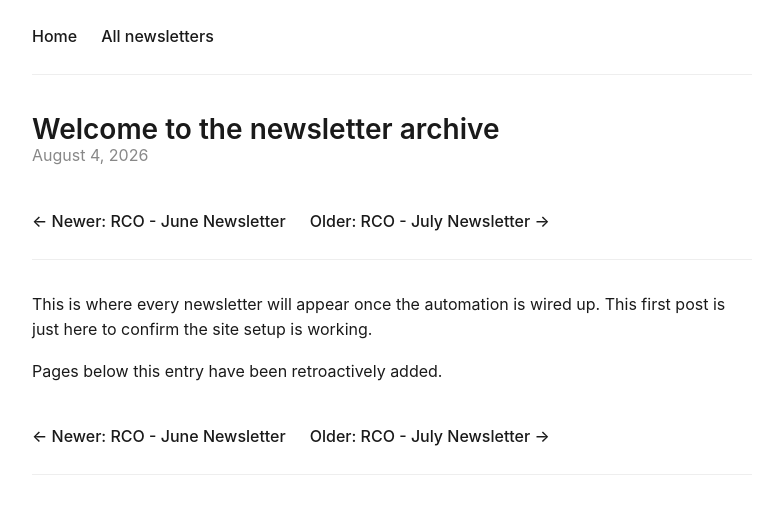
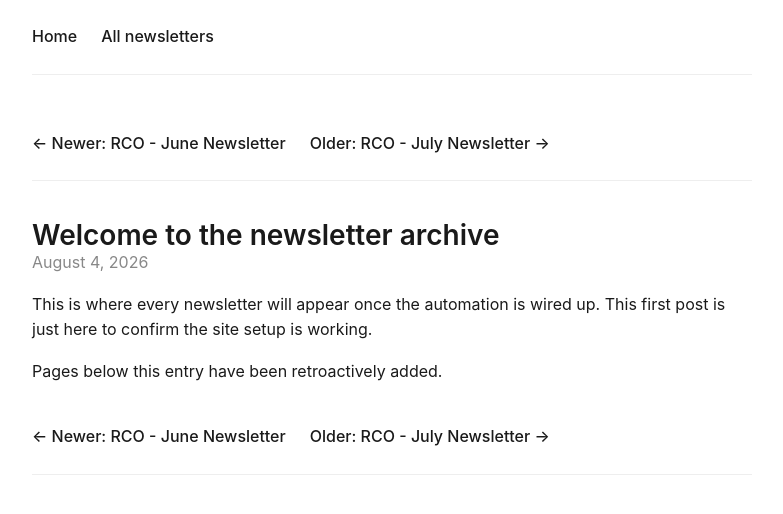
Before and after one commit to Raices-Cyber-Org/newsletter-archive, a Jekyll site: the page built from _posts/2026-07-22-welcome.md, in a window 1280 px wide. Shown: the top 514 px of the page, without its empty margins (248-1031 px from the left). Built offline with Jekyll 4.4.1, drawn with Linux system fonts in a browser that asks for light colours.

Commit message:
Fix HTML structure by adding missing article tags

```diff
--- a/_layouts/post.html
+++ b/_layouts/post.html
@@ -1,14 +1,14 @@
 ---
 layout: default
 ---
-<article>
-  <h1>{{ page.title }}</h1>
-  <p style="color:#888; margin-top:-12px;">{{ page.date | date: "%B %-d, %Y" }}</p>
-
   <nav class="post-nav">
     {% if page.previous %}<a href="{{ page.previous.url | relative_url }}">← Newer: {{ page.previous.title }}</a>{% endif %}
     {% if page.next %}<a href="{{ page.next.url | relative_url }}">Older: {{ page.next.title }} →</a>{% endif %}
   </nav>
+
+<article>
+  <h1>{{ page.title }}</h1>
+  <p style="color:#888; margin-top:-12px;">{{ page.date | date: "%B %-d, %Y" }}</p>
 
   {{ content }}
 
```
